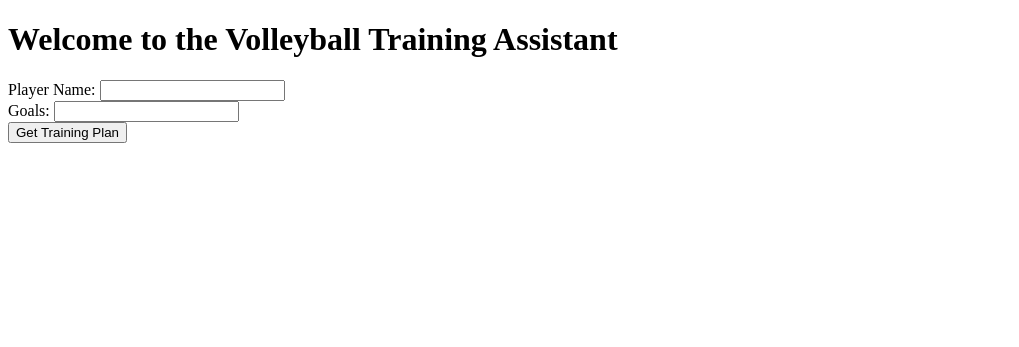
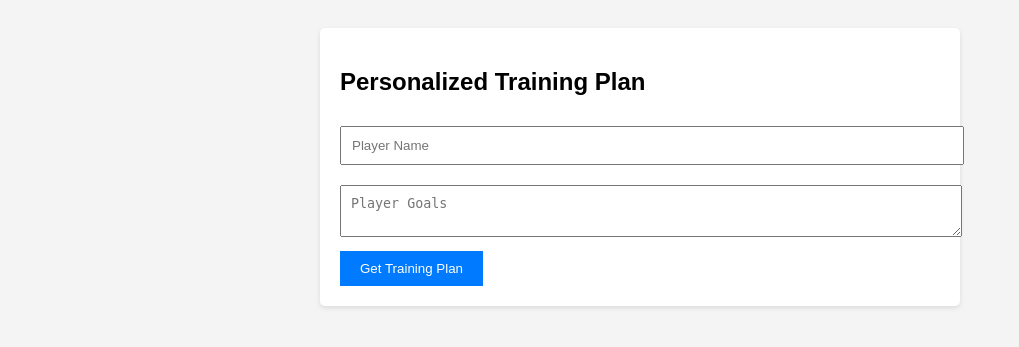
Before and after one commit to DarthCoder501/ML-AI-Projects, a Flask app: page / in a window 1280 px wide. Shown: the top 347 px of the page, without its empty margins (0-1019 px from the left). Run offline with Flask 3, Linux system fonts and the light colour scheme.

Commit message:
Changed training_plan.html

```diff
--- a/volleyball__assistant/templates/training_plan.html
+++ b/volleyball__assistant/templates/training_plan.html
@@ -1,40 +1,39 @@
+<!-- /templates/training_plan.html -->
 <!DOCTYPE html>
 <html lang="en">
 <head>
     <meta charset="UTF-8">
     <meta name="viewport" content="width=device-width, initial-scale=1.0">
-    <title>Training Plan</title>
+    <link rel="stylesheet" href="{{ url_for('static', filename='style.css') }}">
+    <title>Personalized Training Plan</title>
 </head>
 <body>
-    <h1>Welcome to the Volleyball Training Assistant</h1>
-    <form id="trainingForm">
-        <label for="name">Player Name:</label>
-        <input type="text" id="name" name="name" required>
-        <br>
-        <label for="goals">Goals:</label>
-        <input type="text" id="goals" name="goals" required>
-        <br>
-        <button type="submit">Get Training Plan</button>
-    </form>
-
-    <div id="output"></div>
+    <div class="container">
+        <h2>Personalized Training Plan</h2>
+        <form id="trainingForm">
+            <input type="text" placeholder="Player Name" id="playerName" required class="form-control">
+            <textarea placeholder="Player Goals" id="playerGoals" required class="form-control"></textarea>
+            <button type="submit" class="btn btn-primary">Get Training Plan</button>
+        </form>
+        <div id="trainingPlanResult" class="mt-3"></div>
+    </div>
 
     <script>
-        document.getElementById('trainingForm').addEventListener('submit', async function(e) {
-            e.preventDefault();
-            const name = document.getElementById('name').value;
-            const goals = document.getElementById('goals').value;
+        document.getElementById("trainingForm").addEventListener("submit", function(event) {
+            event.preventDefault();
+            const playerName = document.getElementById("playerName").value;
+            const playerGoals = document.getElementById("playerGoals").value;
 
-            const response = await fetch('/api/get_training_plan', {
+            // Call your back-end API to fetch training plan
+            fetch('/api/get_training_plan', {
                 method: 'POST',
-                headers: {
-                    'Content-Type': 'application/json'
-                },
-                body: JSON.stringify({ name: name, goals: goals })
+                headers: { 'Content-Type': 'application/json' },
+                body: JSON.stringify({ name: playerName, goals: playerGoals })
+            })
+            .then(response => response.json())
+            .then(data => {
+                document.getElementById("trainingPlanResult").innerHTML = data.plan;
             });
-
-            const data = await response.json();
-            document.getElementById('output').innerText = JSON.stringify(data);
         });
     </script>
 </body>
```
